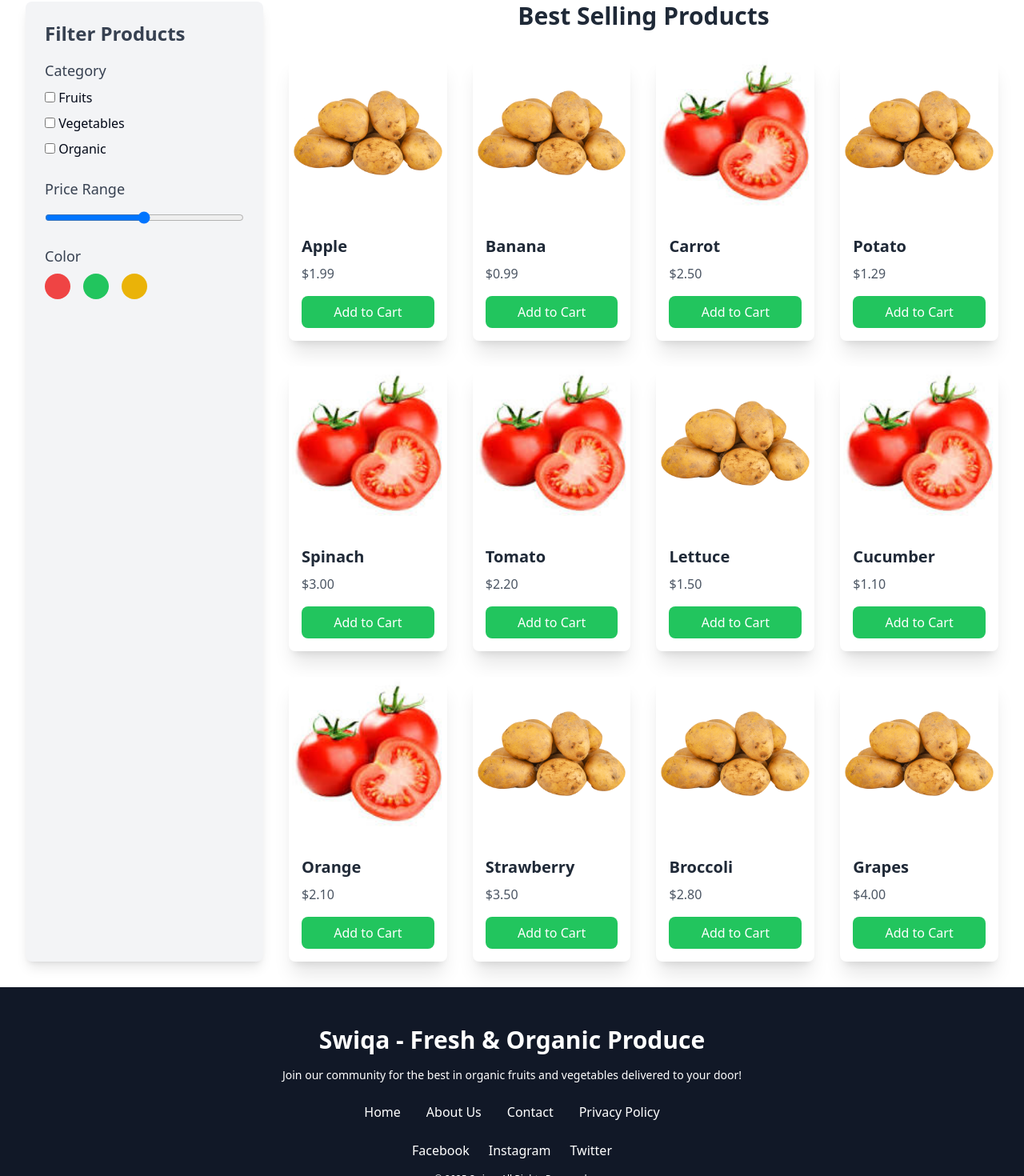
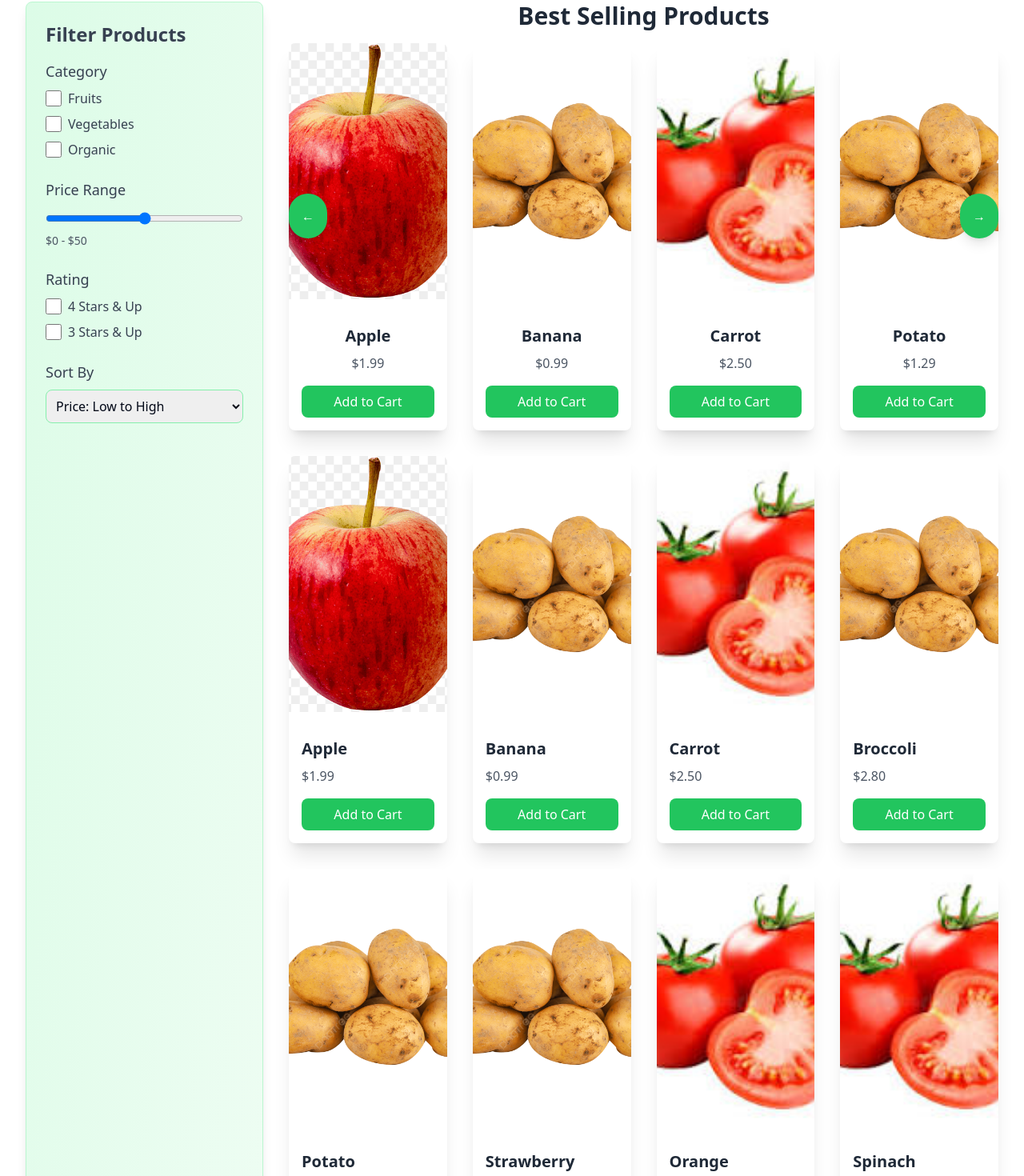
Before and after one commit to AhmedElhiba/Swiqa-Project, a React (Vite) app in the folder frontend/: page / in a window 1280 px wide. Shown: the part 198-1668 px from the top of the page at 80% size. Built offline with nearby package versions, Linux system fonts and the light colour scheme; no server answers.

Commit message:
i add new project

```diff
--- a/frontend/src/components/Student/StudentLogin.jsx
+++ b/frontend/src/components/Student/StudentLogin.jsx
@@ -41,8 +41,8 @@ export default function StudentLogin() {
           navigate(STUDENT_DASHBOARD_ROUTE)
         }
       }
-    ).catch(({ response }) => {
-      setError('email', {
+      ).catch(({ response }) => {
+        setError('email', {
         message: response.data.errors.email.join()
       })
     })
--- a/frontend/src/pages/Home.jsx
+++ b/frontend/src/pages/Home.jsx
@@ -1,69 +1,136 @@
-import React from 'react';
+import React, { useState } from 'react';
 import potatoimage from '../images/potato.png';
 import btata from '../images/potato.png';
 import maticha from '../images/maticha.jpeg';
+import tfaha from '../images/tfaha.png'
+
 export default function Home() {
-  // Sample data for products (expanded)
-  const topSellingProducts = [
-    { id: 1, name: "Apple", price: "$1.99", image: btata},
-    { id: 2, name: "Banana", price: "$0.99", image: btata },
-    { id: 3, name: "Carrot", price: "$2.50", image: maticha },
-    { id: 4, name: "Potato", price: "$1.29", image: btata },
-    { id: 5, name: "Spinach", price: "$3.00", image: maticha },
-    { id: 6, name: "Tomato", price: "$2.20", image: maticha },
-    { id: 7, name: "Lettuce", price: "$1.50", image: btata },
-    { id: 8, name: "Cucumber", price: "$1.10", image: maticha },
-    { id: 9, name: "Orange", price: "$2.10", image: maticha },
-    { id: 10, name: "Strawberry", price: "$3.50", image: btata },
-    { id: 11, name: "Broccoli", price: "$2.80", image: btata },
-    { id: 12, name: "Grapes", price: "$4.00", image: btata },
+  // Sample data for products
+  const allProducts = [
+    { id: 1, name: "Apple", price: "$1.99", image: tfaha, rating: 4.5 },
+    { id: 2, name: "Banana", price: "$0.99", image: btata, rating: 4.0 },
+    { id: 3, name: "Carrot", price: "$2.50", image: maticha, rating: 3.8 },
+    { id: 4, name: "Potato", price: "$1.29", image: btata, rating: 4.2 },
+    { id: 5, name: "Spinach", price: "$3.00", image: maticha, rating: 4.7 },
+    { id: 6, name: "Tomato", price: "$2.20", image: maticha, rating: 4.1 },
+    { id: 7, name: "Lettuce", price: "$1.50", image: btata, rating: 3.9 },
+    { id: 8, name: "Cucumber", price: "$1.10", image: maticha, rating: 4.3 },
+    { id: 9, name: "Orange", price: "$2.10", image: maticha, rating: 4.6 },
+    { id: 10, name: "Strawberry", price: "$3.50", image: btata, rating: 4.8 },
+    { id: 11, name: "Broccoli", price: "$2.80", image: btata, rating: 4.4 },
+    { id: 12, name: "Ahmed elhiba", price: "$4.00", image: btata, rating: 4.9 },
   ];
+
+  // State for top-selling products
+  const [topSellingIndex, setTopSellingIndex] = useState(0);
+  const topSellingProducts = allProducts.slice(topSellingIndex, topSellingIndex + 4);
+
+  // Function to handle navigation for top-selling products
+  const handleNext = () => {
+    setTopSellingIndex((prevIndex) => (prevIndex + 4) % allProducts.length);
+  };
+
+  const handlePrev = () => {
+    setTopSellingIndex((prevIndex) => (prevIndex - 4 + allProducts.length) % allProducts.length);
+  };
+
+  // Randomize products for the rest of the grid
+  const randomProducts = [...allProducts].sort(() => Math.random() - 0.5);
 
   return (
     <>
       {/* Main Content */}
       <div className="mt-24 p-8 max-w-screen-xl mx-auto flex gap-8">
-
-        {/* Sidebar Filter */}
-        <div className="w-1/4 bg-gray-100 p-6 rounded-lg shadow-lg">
+        {/* Filter Sidebar on the Left */}
+        <div className="w-1/4 bg-gradient-to-br from-green-100 to-green-50 p-6 rounded-lg shadow-lg border border-green-200">
           <h2 className="text-2xl font-semibold text-gray-700 mb-4">Filter Products</h2>
-
+          <div className="space-y-6">
             {/* Categories */}
-          <div className="mb-6">
+            <div>
               <h3 className="text-lg font-medium text-gray-700 mb-2">Category</h3>
               <ul className="space-y-2">
-              <li><input type="checkbox" /> Fruits</li>
-              <li><input type="checkbox" /> Vegetables</li>
-              <li><input type="checkbox" /> Organic</li>
+                <li className="flex items-center">
+                  <input type="checkbox" className="form-checkbox h-5 w-5 text-green-500 rounded" />
+                  <span className="ml-2 text-gray-700">Fruits</span>
+                </li>
+                <li className="flex items-center">
+                  <input type="checkbox" className="form-checkbox h-5 w-5 text-green-500 rounded" />
+                  <span className="ml-2 text-gray-700">Vegetables</span>
+                </li>
+                <li className="flex items-center">
+                  <input type="checkbox" className="form-checkbox h-5 w-5 text-green-500 rounded" />
+                  <span className="ml-2 text-gray-700">Organic</span>
+                </li>
               </ul>
             </div>
 
             {/* Price Range */}
-          <div className="mb-6">
+            <div>
               <h3 className="text-lg font-medium text-gray-700 mb-2">Price Range</h3>
-            <input type="range" min="0" max="50" className="w-full bg-gray-300 rounded-full h-2 mt-2" />
+              <input type="range" min="0" max="50" className="w-full bg-green-200 rounded-full h-2 mt-2" />
+              <p className="text-sm text-gray-600 mt-2">$0 - $50</p>
             </div>
 
-          {/* Color */}
+            {/* Ratings */}
             <div>
-            <h3 className="text-lg font-medium text-gray-700 mb-2">Color</h3>
-            <ul className="flex space-x-4">
-              <li><div className="w-8 h-8 bg-red-500 rounded-full cursor-pointer"></div></li>
-              <li><div className="w-8 h-8 bg-green-500 rounded-full cursor-pointer"></div></li>
-              <li><div className="w-8 h-8 bg-yellow-500 rounded-full cursor-pointer"></div></li>
+              <h3 className="text-lg font-medium text-gray-700 mb-2">Rating</h3>
+              <ul className="space-y-2">
+                <li className="flex items-center">
+                  <input type="checkbox" className="form-checkbox h-5 w-5 text-green-500 rounded" />
+                  <span className="ml-2 text-gray-700">4 Stars & Up</span>
+                </li>
+                <li className="flex items-center">
+                  <input type="checkbox" className="form-checkbox h-5 w-5 text-green-500 rounded" />
+                  <span className="ml-2 text-gray-700">3 Stars & Up</span>
+                </li>
               </ul>
+            </div>
+
+            {/* Sort By */}
+            <div>
+              <h3 className="text-lg font-medium text-gray-700 mb-2">Sort By</h3>
+              <select className="w-full p-2 border border-green-300 rounded-lg">
+                <option>Price: Low to High</option>
+                <option>Price: High to Low</option>
+                <option>Rating</option>
+              </select>
+            </div>
           </div>
         </div>
 
-        {/* Products Grid */}
+        {/* Products Section */}
         <div className="w-3/4">
-          <div className="text-center mb-8">
+          {/* Top Selling Products */}
+          <div className="text-center mb-8 relative">
             <h1 className="text-3xl font-bold text-gray-800 mb-4">Best Selling Products</h1>
-          </div>
-          <div className="grid grid-cols-1 sm:grid-cols-2 md:grid-cols-3 lg:grid-cols-4 gap-8">
+            <div className="grid grid-cols-1 sm:grid-cols-2 md:grid-cols-4 gap-8">
               {topSellingProducts.map((product) => (
                 <div key={product.id} className="bg-white shadow-xl rounded-lg overflow-hidden transition-all duration-300 transform hover:scale-105 hover:shadow-2xl">
-                <img src={product.image} alt={product.name} className="w-full h-48 object-cover mb-4" />
+                  <img src={product.image} alt={product.name} className="w-full h-80 object-cover mb-4" />
+                  <div className="p-4">
+                    <h3 className="text-xl font-semibold text-gray-800 mb-2">{product.name}</h3>
+                    <p className="text-gray-600 mb-4">{product.price}</p>
+                    <button className="w-full bg-green-500 text-white py-2 rounded-lg hover:bg-green-600 transition-colors duration-300">
+                      Add to Cart
+                    </button>
+                  </div>
+                </div>
+              ))}
+            </div>
+            {/* Navigation Buttons */}
+            <button onClick={handlePrev} className="absolute left-0 top-1/2 transform -translate-y-1/2 bg-green-500 text-white p-4 rounded-full shadow-lg hover:bg-green-600">
+              &larr;
+            </button>
+            <button onClick={handleNext} className="absolute right-0 top-1/2 transform -translate-y-1/2 bg-green-500 text-white p-4 rounded-full shadow-lg hover:bg-green-600">
+              &rarr;
+            </button>
+          </div>
+
+          {/* Random Products */}
+          <div className="grid grid-cols-1 sm:grid-cols-2 md:grid-cols-3 lg:grid-cols-4 gap-8">
+            {randomProducts.map((product) => (
+              <div key={product.id} className="bg-white shadow-xl rounded-lg overflow-hidden transition-all duration-300 transform hover:scale-105 hover:shadow-2xl">
+                <img src={product.image} alt={product.name} className="w-full h-80 object-cover mb-4" />
                 <div className="p-4">
                   <h3 className="text-xl font-semibold text-gray-800 mb-2">{product.name}</h3>
                   <p className="text-gray-600 mb-4">{product.price}</p>
@@ -78,24 +145,18 @@ export default function Home() {
       </div>
 
       {/* Footer */}
-      <footer className="bg-gray-900 text-white py-12 mt- w-full">
-        <div className="max-w-screen-xl mx-auto text-center px-6">
-          <h3 className="text-3xl font-semibold mb-4">Swiqa - Fresh & Organic Produce</h3>
-          <p className="text-sm mb-6">Join our community for the best in organic fruits and vegetables delivered to your door!</p>
-          <div className="flex justify-center space-x-8 mb-6">
+      <footer className="bg-gray-900 text-white py-6 w-full px-8">
+        <div className="max-w-screen-xl mx-auto text-center">
+          <div className="flex justify-center space-x-8 mb-4">
             <a href="/" className="hover:text-green-400">Home</a>
             <a href="/about" className="hover:text-green-400">About Us</a>
             <a href="/contact" className="hover:text-green-400">Contact</a>
             <a href="/privacy" className="hover:text-green-400">Privacy Policy</a>
           </div>
-          <div className="flex justify-center space-x-6 mb-4">
-            <a href="#" className="text-white hover:text-green-400">Facebook</a>
-            <a href="#" className="text-white hover:text-green-400">Instagram</a>
-            <a href="#" className="text-white hover:text-green-400">Twitter</a>
-          </div>
           <p className="text-xs">&copy; 2025 Swiqa. All Rights Reserved.</p>
         </div>
       </footer>
     </>
+
   );
 }
```
Also changed, not shown: frontend/src/images/tfaha.png (added), 1 other file (tests, documents, lock files or other folders). Lines whose indentation alone changed are shown as unchanged.
